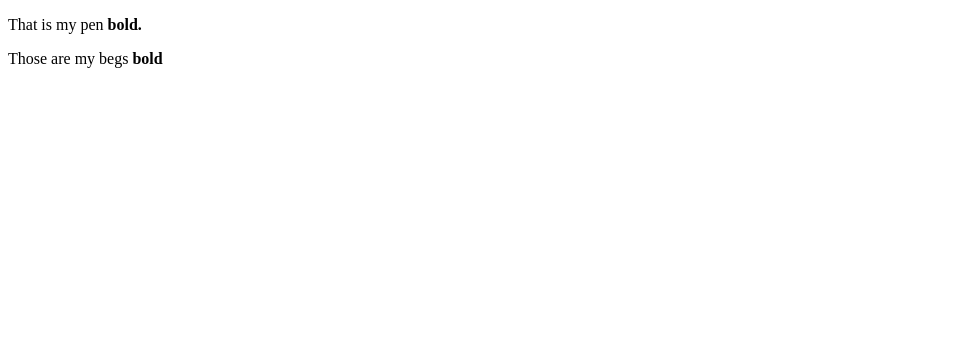
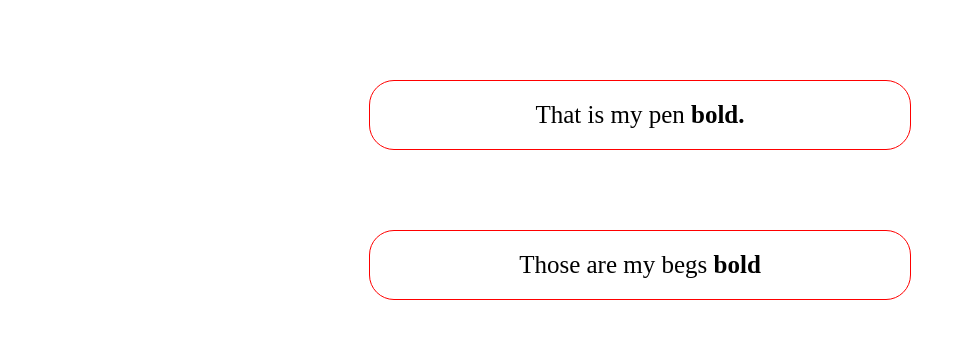
Before and after one commit to admin42045/PK_Learning_HTMLCSS, a plain HTML site: page 01_Chapter_Text/Bolt.html in a window 1280 px wide. Shown: the whole page, without its empty margins (0-966 px from the left). Drawn offline with Linux system fonts and the light colour scheme.

Commit message:
addded some css in bold.html file

```diff
--- a/01_Chapter_Text/Bolt.html
+++ b/01_Chapter_Text/Bolt.html
@@ -5,6 +5,18 @@
     <meta http-equiv="X-UA-Compatible" content="IE=edge">
     <meta name="viewport" content="width=device-width, initial-scale=1.0">
     <title>Document</title>
+<Style>
+    p{
+        font-size: 25px;
+        border: 1px solid red;
+        padding: 20px;
+        width: 500px;
+        border-radius: 25px;
+        margin: 5rem auto;
+        text-align: center;
+    }
+</Style>
+
 </head>
 <body>
     <p>That is my pen <b>bold.</b></p>
```
